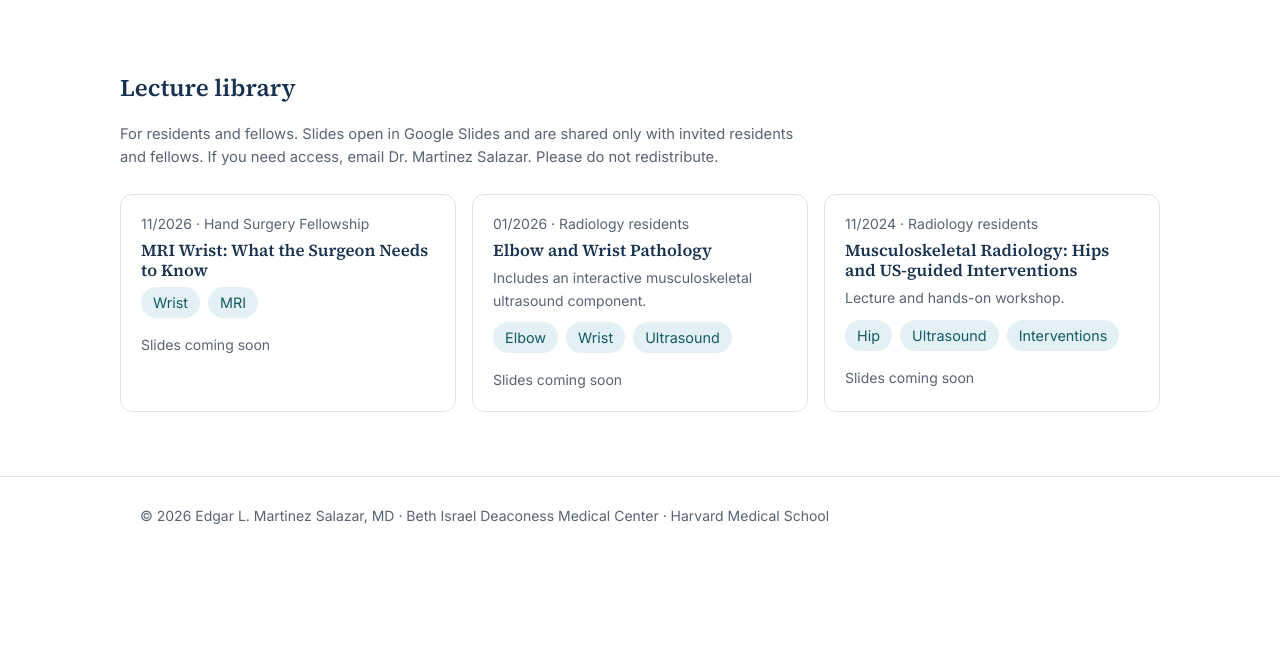
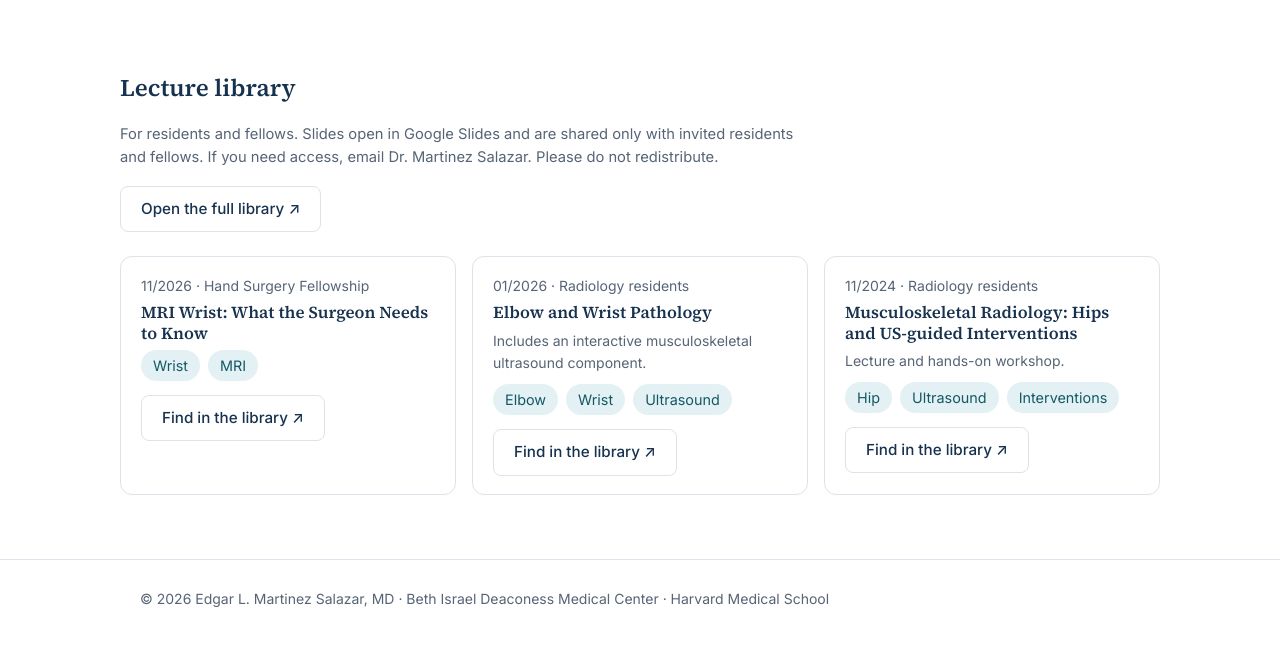
Before and after one commit to edgarlmartinez/edgarlmartinez.github.io, an Astro site: page /lectures in a window 1280 px wide. Shown: the part 63-708 px from the top of the page. Built offline with nearby package versions, Linux system fonts and the light colour scheme; Astro itself is replaced by a stand-in of ours.

Commit message:
Link lecture library to Google Drive folder
Co-Authored-By: Claude Opus 5.5 <noreply@anthropic.com>
Claude-Session: https://claude.ai/code/session_01C18X7TwVjC3NxrbsUAi2LY

```diff
--- a/src/data/lectures.yaml
+++ b/src/data/lectures.yaml
@@ -12,7 +12,7 @@
 #
 # Leave `link` empty to show the lecture as "coming soon".
 
-folder_link: ""
+folder_link: "https://drive.google.com/drive/folders/1_yQHEVlWNC68BkuNGB25h6y3fFXGA90x?usp=drive_link"
 
 note: >-
   Slides open in Google Slides and are shared only with invited residents and
--- a/src/pages/lectures.astro
+++ b/src/pages/lectures.astro
@@ -17,7 +17,7 @@ const list = newest((lectures.lectures || []).map((l) => ({ ...l, start: l.date
           {l.topics && <ul class="tags" style="margin-bottom:14px">{l.topics.map((t) => <li>{t}</li>)}</ul>}
           {l.link
             ? <a class="btn btn-outline" href={l.link} target="_blank" rel="noopener">Open slides ↗</a>
-            : <span class="meta">Slides coming soon</span>}
+            : lectures.folder_link ? <a class="btn btn-outline" href={lectures.folder_link} target="_blank" rel="noopener">Find in the library ↗</a> : <span class="meta">Slides coming soon</span>}
         </div>
       ))}
     </div>
```
